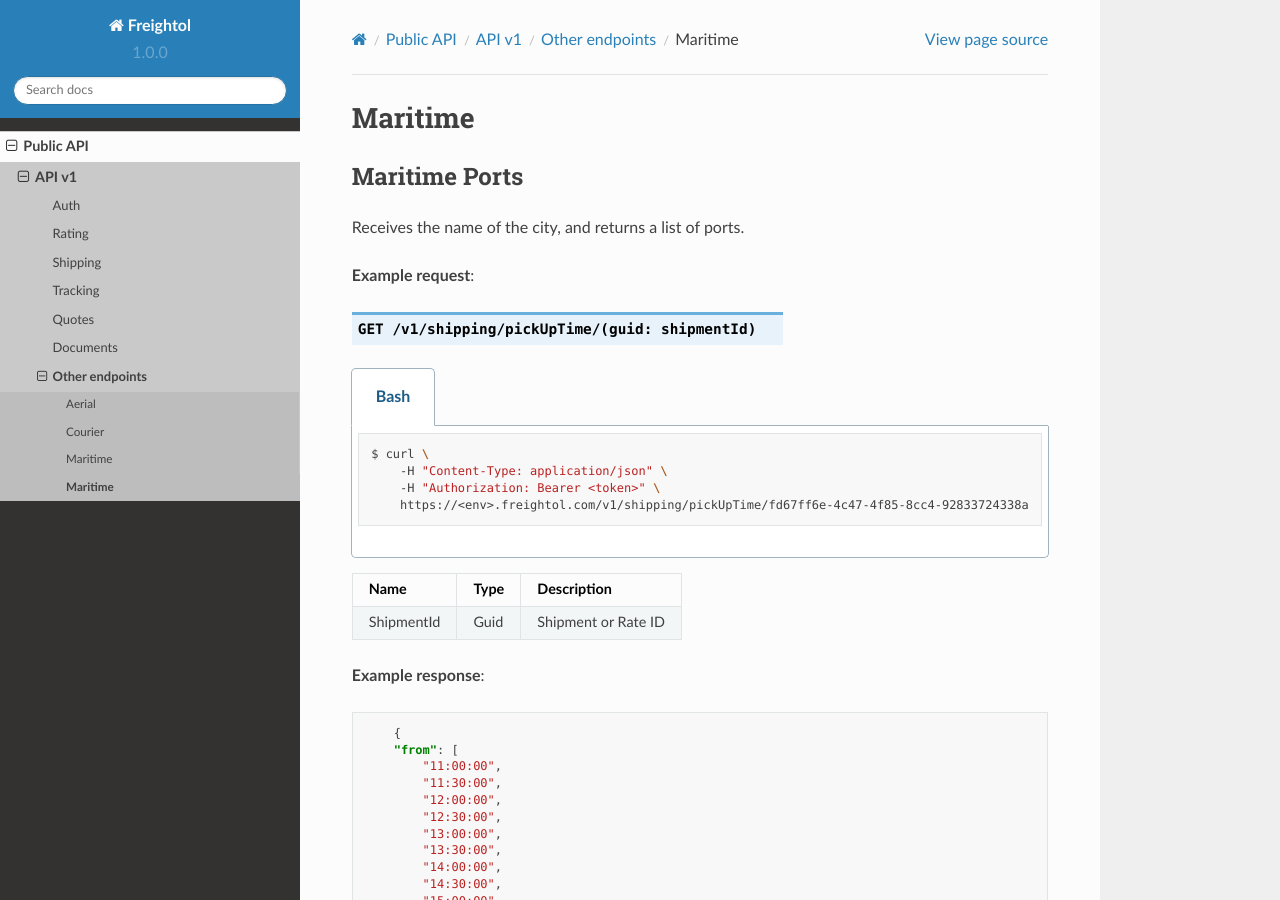
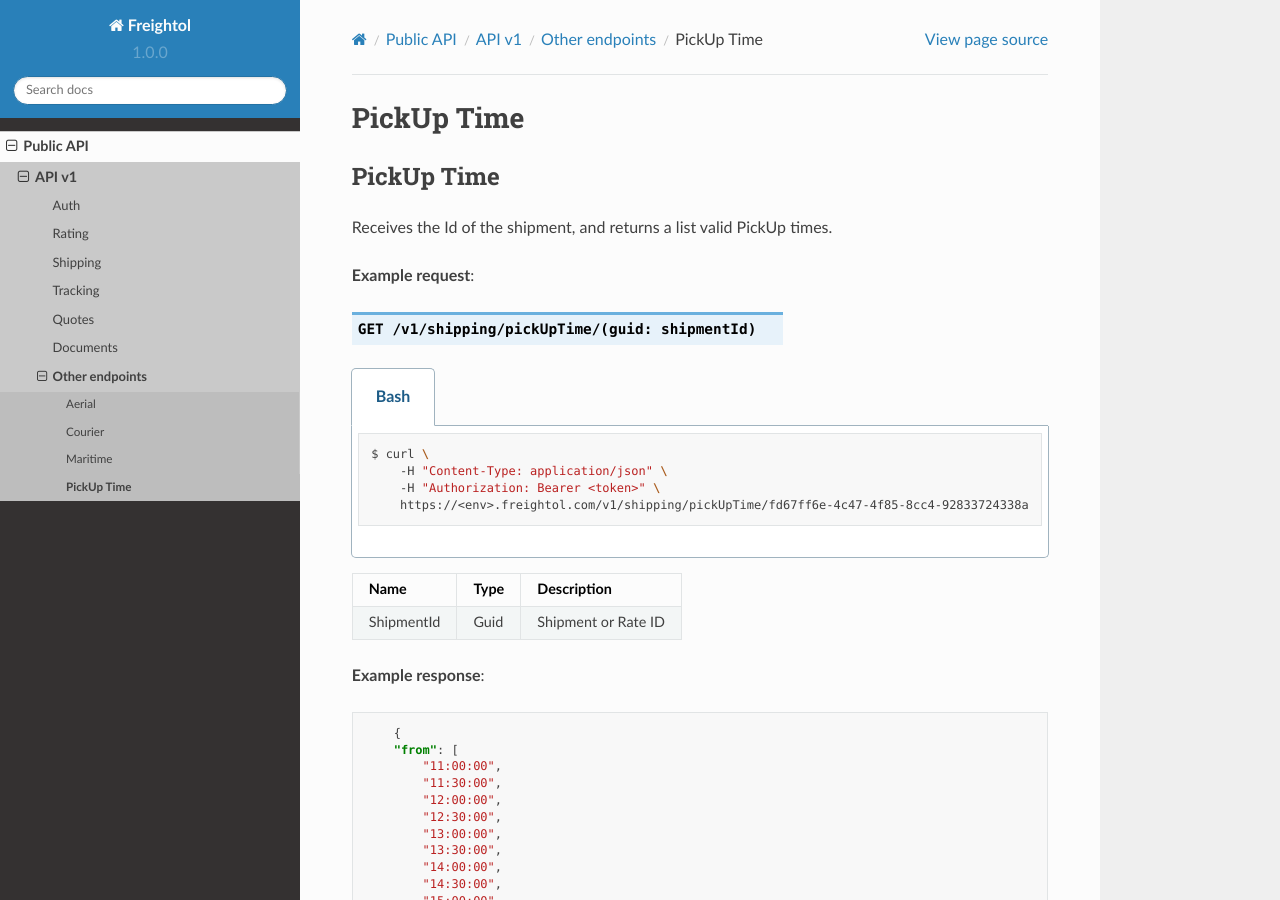
Before and after one commit to PabMartinez/Api-docs, a Sphinx documentation site: the page built from docs/source/api/v1/other/pickup-time/index.rst, in a window 1280 px wide and 900 px high. Built offline with Sphinx 7.4.7 and the Read the Docs theme 2.0.0, drawn with Linux system fonts in a browser that asks for light colours.

Commit message:
Update index.rst

```diff
--- a/docs/source/api/v1/other/pickup-time/index.rst
+++ b/docs/source/api/v1/other/pickup-time/index.rst
@@ -1,10 +1,10 @@
 =============================
-Maritime
+PickUp Time
 =============================
 
-Maritime Ports
+PickUp Time
 ----------------
-Receives the name of the city, and returns a list of ports.
+Receives the Id of the shipment, and returns a list valid PickUp times.
 
 **Example request**:
 
```
